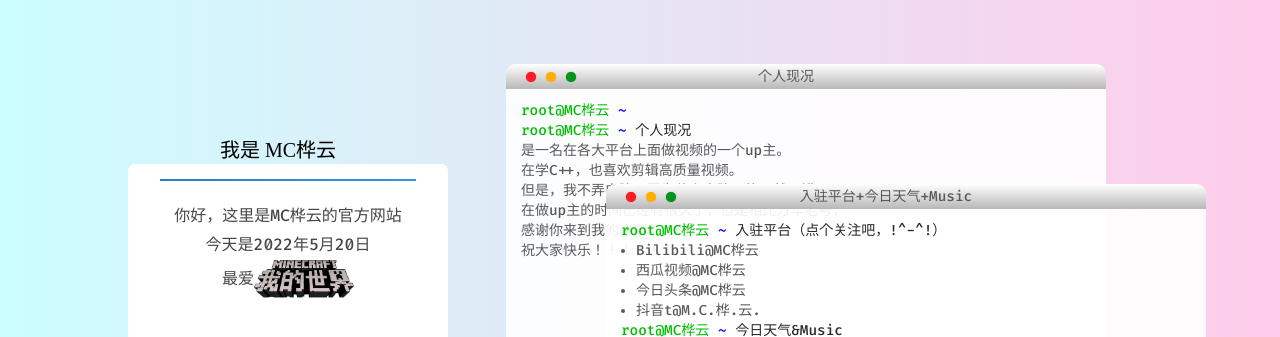
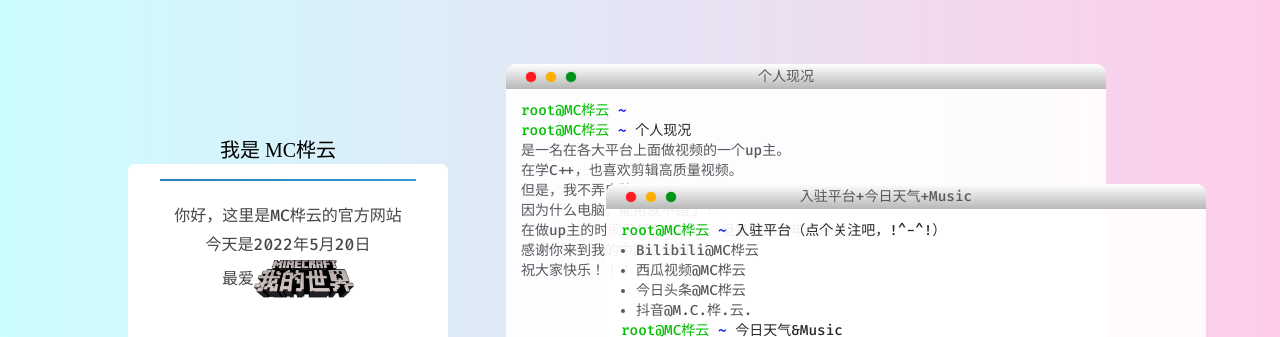
Before and after one commit to Bilibili-Bob/Old-eight, a plain HTML site: page index.html in a window 1280 px wide. Shown: the top 337 px of the page. Drawn offline with Linux system fonts and the light colour scheme; grey boxes are pictures that could not be loaded; a script that the page names is missing.

Commit message:
Update index.html

```diff
--- a/index.html
+++ b/index.html
@@ -79,7 +79,8 @@
                     <span style="color: rgb(39, 39, 39);">个人现况</span>
                     <p>是一名在各大平台上面做视频的一个up主。</p>
                     <p>在学C++，也喜欢剪辑高质量视频。</p>
-                    <p>但是，我不弄电脑，因为什么电脑，能用就不错了！</p>
+                    <p>但是，我不弄电脑，</p>
+		    <p>因为什么电脑，能用就不错了！</p>
                     <p>在做up主的时间已经有很久了，但是相比万年老号，</p>
                     <p我还是差了很多，我也希望能给大家带来快乐！！！</p>
                     <p>感谢你来到我的中国官方网站。</p>
@@ -108,7 +109,7 @@
                         <li><a href="https://space.bilibili.com/1700593253?spm_id_from=333.1007.0.0">Bilibili@MC桦云</a></li>
                         <li><a href="https://www.ixigua.com/home/712897224516740?list_entrance=homepage">西瓜视频@MC桦云</a></li>
                         <li><a href="https://www.toutiao.com/c/user/token/MS4wLjABAAAAhcFoFN2wsknNPOWqMzuO6rRoQCNQfugRDU83m-spGbc/?source=list&log_from=876b67e0fd28a_1652967854498">今日头条@MC桦云</a></li>
-                        <li><a href="https://www.douyin.com/user/MS4wLjABAAAAFUAIvAQWYzRxV9yhe5FfFlKFv6GrvxDmKKaxpDJBSdA">抖音t@M.C.桦.云.</a></li>
+                        <li><a href="https://www.douyin.com/user/MS4wLjABAAAAFUAIvAQWYzRxV9yhe5FfFlKFv6GrvxDmKKaxpDJBSdA">抖音@M.C.桦.云.</a></li>
                     </ul>
                     <span style="color: rgb(0, 190, 0);">root@MC桦云</span>
                     <span style="color: blue;">~</span>
```
